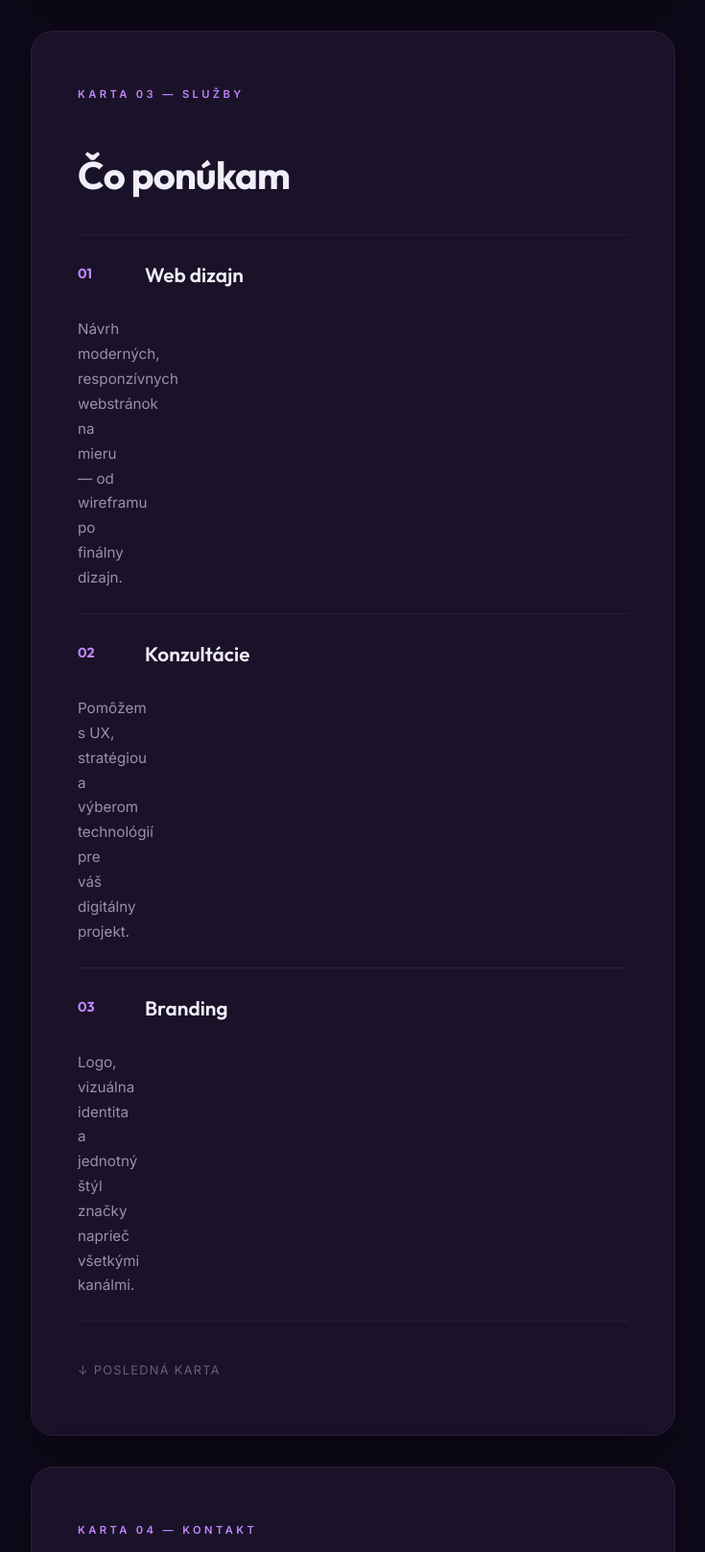
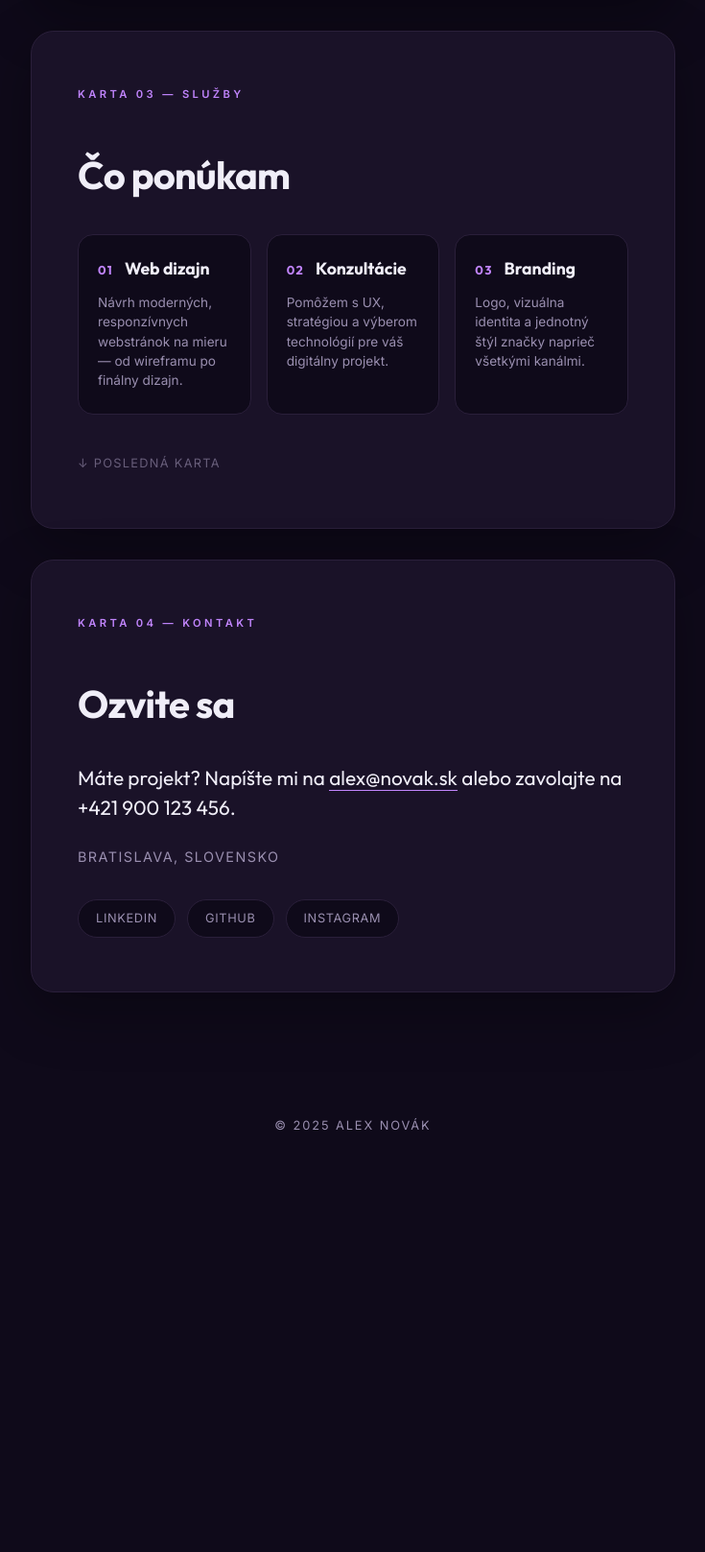
Before and after one commit to Lubomir92/vizitky, a Flask app: page /v14 in a window 1280 px wide. Shown: the part 981-2598 px from the top of the page at 96% size, without its empty margins (272-1007 px from the left). After the commit the page ends 2159 px from the top, so only its background shows below. Run offline with Flask 3, Linux system fonts and the light colour scheme.

Commit message:
V14 - sluzby ako mini-karty v mriezke

```diff
--- a/static/cards.css
+++ b/static/cards.css
@@ -108,30 +108,48 @@ body {
     margin-bottom: 32px;
 }
 
-/* SLUŽBY */
-.card-services-list { display: flex; flex-direction: column; gap: 0; }
+/* SLUŽBY — 3 mini-karty vedľa seba */
+.card-services-list {
+    display: grid;
+    grid-template-columns: repeat(auto-fit, minmax(180px, 1fr));
+    gap: 16px;
+    margin-top: 8px;
+}
 .card-service {
-    padding: 24px 0;
-    border-top: 1px solid var(--line);
-    display: grid;
-    grid-template-columns: 50px 1fr;
-    gap: 20px;
+    background: var(--bg);
+    border: 1px solid var(--line);
+    border-radius: 16px;
+    padding: 24px 20px;
+    transition: all 0.25s;
 }
-.card-service:last-child { border-bottom: 1px solid var(--line); }
+.card-service:hover {
+    border-color: var(--accent);
+    transform: translateY(-3px);
+}
+.card-service-head {
+    display: flex;
+    align-items: baseline;
+    gap: 12px;
+    margin-bottom: 12px;
+}
 .service-num {
     font-family: 'Outfit', sans-serif;
-    font-size: 0.9rem;
+    font-size: 0.8rem;
     color: var(--accent);
     font-weight: 700;
-    padding-top: 4px;
+    letter-spacing: 0.1em;
 }
 .card-service h3 {
     font-family: 'Outfit', sans-serif;
-    font-size: 1.3rem;
-    font-weight: 600;
-    margin-bottom: 6px;
+    font-size: 1.1rem;
+    font-weight: 700;
+    line-height: 1.2;
 }
-.card-service p { color: var(--muted); font-size: 0.95rem; }
+.card-service p {
+    color: var(--muted);
+    font-size: 0.85rem;
+    line-height: 1.5;
+}
 
 /* SOCIAL */
 .social { display: flex; gap: 12px; flex-wrap: wrap; }
@@ -180,5 +198,7 @@ footer {
 @media (max-width: 720px) {
     .deck { padding: 60px 16px; }
     .card { padding: 40px 28px; }
-    .card-service { grid-template-columns: 1fr; gap: 8px; }
+    .card-services-list {
+        grid-template-columns: 1fr;
+    }
 }
--- a/templates/cards.html
+++ b/templates/cards.html
@@ -39,8 +39,10 @@
             <div class="card-services-list">
     {% for s in data.sluzby %}
     <div class="card-service">
+        <div class="card-service-head">
             <span class="service-num">0{{ loop.index }}</span>
             <h3>{{ s.nazov }}</h3>
+        </div>
         <p>{{ s.popis }}</p>
     </div>
     {% endfor %}
```
Lines whose indentation alone changed are shown as unchanged.
